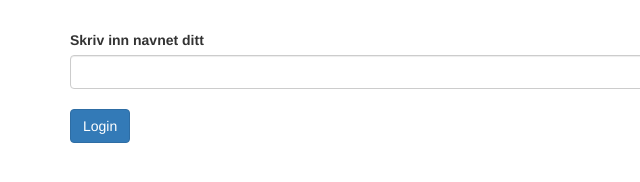
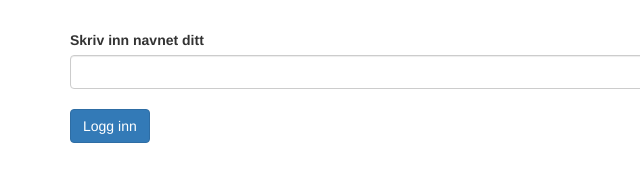
Before and after one commit to Mangkoot/SocketChat, a website: page index.html in a window 1280 px wide. Shown: the full height of the page, 0-640 px from the left. Drawn offline with nearby package versions, Linux system fonts and the light colour scheme; no server answers.

Commit message:
Minor wording changes

```diff
--- a/index.html
+++ b/index.html
@@ -28,7 +28,7 @@
 						<label>Skriv inn navnet ditt</label>
 						<input class="form-control" id="username" />
 						<br />
-						<input type="submit" class="btn btn-primary" value="Login" />
+						<input type="submit" class="btn btn-primary" value="Logg inn" />
 					</div>
 				</form>
 			</div>
@@ -36,7 +36,7 @@
 		<div id="messageArea" class="row">
 			<div class="col-md-4">
 				<div class="well">
-					<h3>Disse er online nå</h3>
+					<h3>Online nå</h3>
 					<ul class="list-group" id="users"></ul>
 				</div>
 			</div>
@@ -48,7 +48,7 @@
 						<label>Hva vil du si?</label>
 						<textarea class="form-control" id="message"></textarea>
 						<br />
-						<input type="submit" class="btn btn-primary" value="Send Message" />
+						<input type="submit" class="btn btn-primary" value="Send melding" />
 					</div>
 				</form>
 			</div>
```
